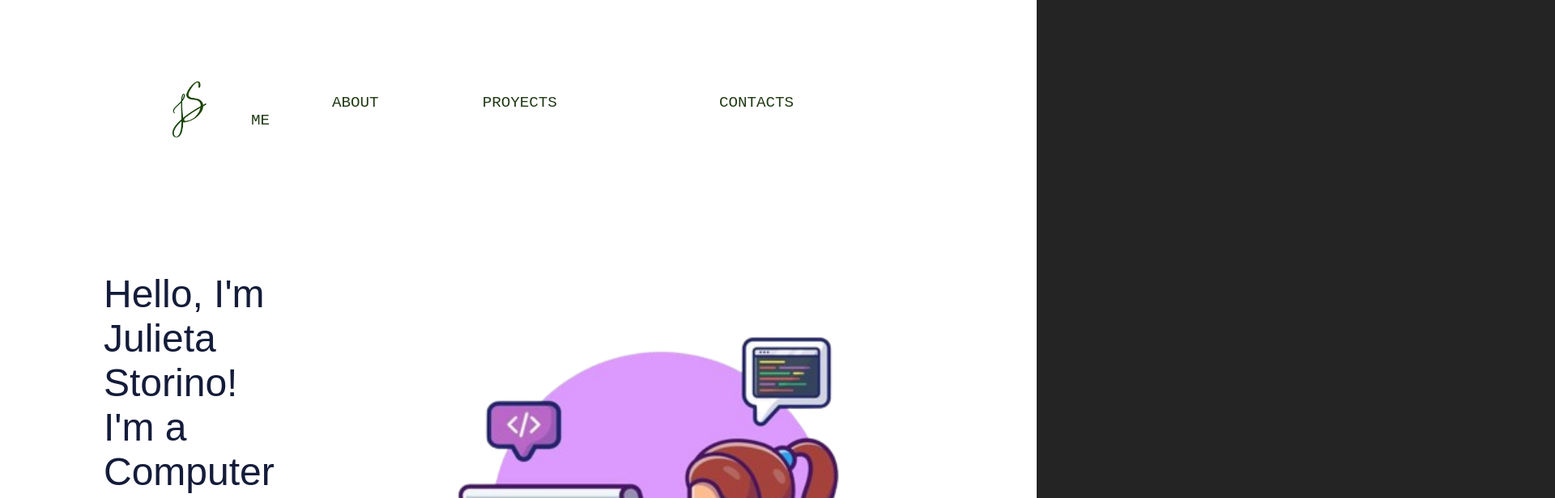
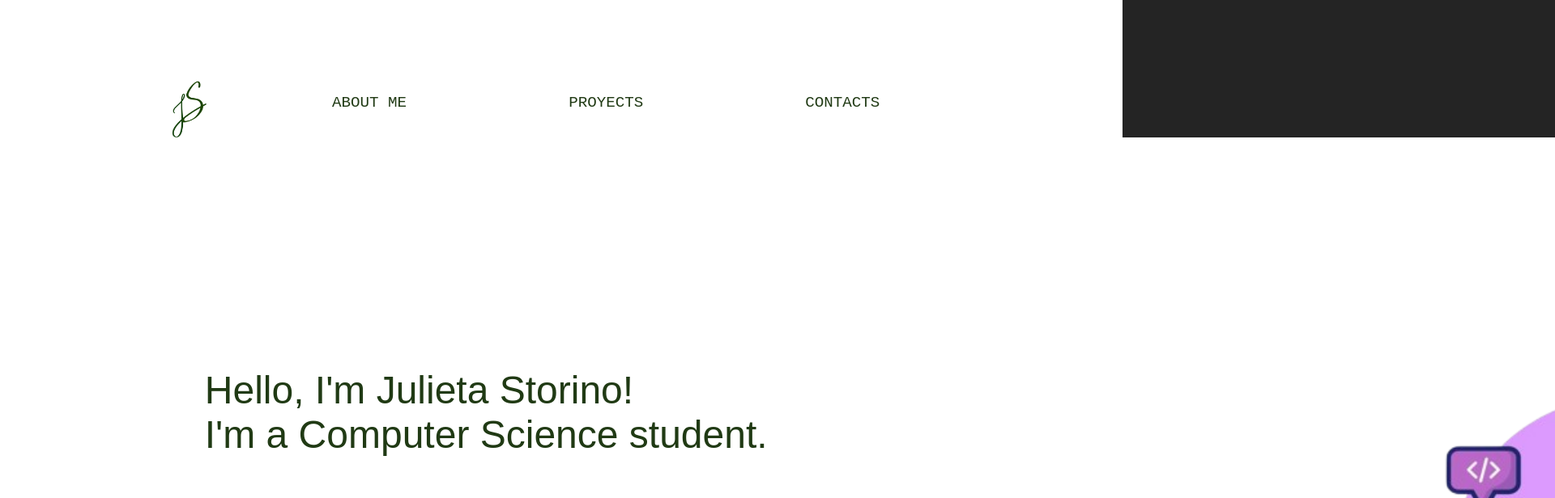
Before and after one commit to JulietaStorino/MyWebsite, a React (Vite) app: page / in a window 1280 px wide. Shown: the top 616 px of the page at 81% size, 1920 px wide, since content can reach past the window. Built offline with nearby package versions, Linux system fonts and the light colour scheme.

Commit message:
Head and Home modifications

```diff
--- a/src/Home.jsx
+++ b/src/AboutMe.jsx
@@ -1,8 +1,8 @@
 
-function Home(){
+function AboutMe(){
     return(
-        <main className="home">
-            <div className="home-press">
+        <main className="AboutMe">
+            <div className="AboutMe-text">
                 <h1>
                     Hello, I'm Julieta Storino!
                     <br />
@@ -14,11 +14,11 @@ function Home(){
                     and always looking for new challenges and opportunities to learn.
                 </p>
             </div>
-            <div className="home-img">
+            <div className="AboutMe-img">
                 <img src="/girlworking.png" alt="girlworking"></img>
             </div>
         </main>
     )
 }
 
-export default Home;
+export default AboutMe;
--- a/src/App.jsx
+++ b/src/App.jsx
@@ -1,5 +1,5 @@
 import Header from './Header.jsx'
-import Home from './Home.jsx'
+import AboutMe from './AboutMe.jsx'
 import MyComponent from './MyComponent.jsx'
 import List from './List.jsx'
 import Card from './Card.jsx'
@@ -18,7 +18,7 @@ function App() {
   return (
     <>
       <Header></Header>
-      <Home></Home>
+      <AboutMe></AboutMe>
       <List items={fruit} category="Fruits"/>
       <MyComponent></MyComponent>
       <Card img="https://pngimg.es/d/dog_PNG2449.png" alt="Little diggie that looks like negrita" title="Nigga card" text="This is a card component that loves negrita" isLover={true}/>
--- a/src/Header.jsx
+++ b/src/Header.jsx
@@ -2,7 +2,7 @@
 function Header() {
   return (
     <header className="head">
-        <img src="/logo.png" alt="logo"></img>
+        <img className="head-img" src="/logo.png" alt="logo"></img>
         <nav className="nav">
             <ul className="nav-list">
                 <li><a className="nav-item"  href="#">ABOUT ME</a></li>
--- a/src/index.css
+++ b/src/index.css
@@ -1,16 +1,11 @@
 :root {
   color-scheme: light dark;
-  color: rgba(255, 255, 255, 0.87);
   background-color: #242424;
 }
 
 body {
   margin: 0;
   padding: 0;
-}
-
-a {
-  text-decoration: inherit;
 }
 
 input {
@@ -29,8 +24,8 @@ input {
 input:hover {
   border-color: #646cff;
 }
-input:focus,
-input:focus-visible {
+
+input:focus, input:focus-visible {
   outline: 4px auto -webkit-focus-ring-color;
 }
 
@@ -50,13 +45,14 @@ textarea {
 textarea:hover {
   border-color: #646cff;
 }
-textarea:focus,
-textarea:focus-visible {
+
+textarea:focus, textarea:focus-visible {
   outline: 4px auto -webkit-focus-ring-color;
 }
 
 /* Header styles */
 .head{
+  width: max-content;
   background-color: rgb(255, 255, 255);
   display: flex;
   justify-content: space-between;
@@ -68,9 +64,10 @@ textarea:focus-visible {
   font-weight: 400;
   font-size: 1.2rem;
   cursor: pointer;
+  text-decoration: inherit;
 }
 
-.head img{
+.head .head-img{
   display: flex;
   justify-content:flex-start;
   margin-top: 100px;
@@ -93,52 +90,51 @@ textarea:focus-visible {
 }
 
 .head .nav-item{
+  display: block;
   margin-left: 100px;
   margin-right: 100px;
 }
 
 .head .nav-item:hover {
-  font-size: 1.2rem;
+  font-size: 1.3rem;
   color: rgb(32, 90, 50);
   transition: color ease-in-out;
 }
 
 /* Main styles */
-.home{
+.AboutMe{
+  width: max-content;
   background-color: rgb(255, 255, 255);
   display: flex;
   justify-content: space-between;
 }
 
-.home .home-press{
+.AboutMe .AboutMe-text{
   margin-left: 10%;
   margin-top: 10%;
-  margin-bottom: 10%;
-
 }
 
-.home h1{
-  color: rgb(20, 28, 58);
+.AboutMe .AboutMe-text h1{
+  color: rgb(32, 58, 20);
   font-family: "Mada", sans-serif;
   font-weight: 400;
   font-size: 3rem;
 }
 
-.home p{
+.AboutMe .AboutMe-text p{
   margin-right: 10%;
-  color: rgb(20, 28, 58);
+  color: rgb(32, 58, 20);
   font-family: "Mada", sans-serif;
   font-weight: 400;
   font-size: 1.5rem;
 }
 
-.home .home-img{
+.AboutMe .AboutMe-img{
   margin-right: 5%;
   margin-top: 5%;
-  margin-bottom: 10%;
 }
 
-.home .home-img img{
+.AboutMe img{
   height: 800px;
   width: auto;
 }
```
Also changed, not shown: src/Proyects.jsx (added, +13 -0 lines).
